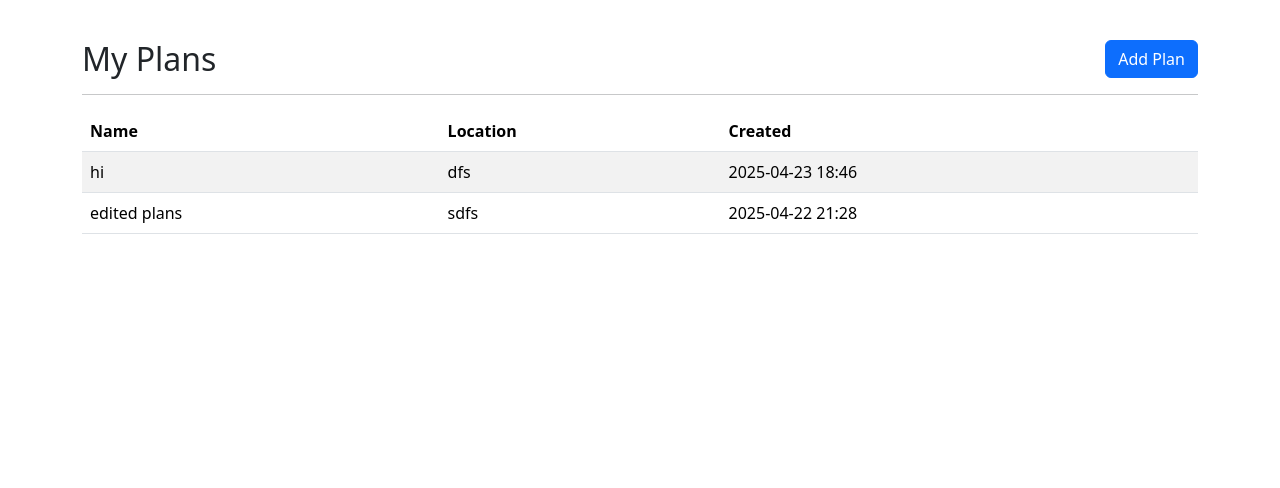
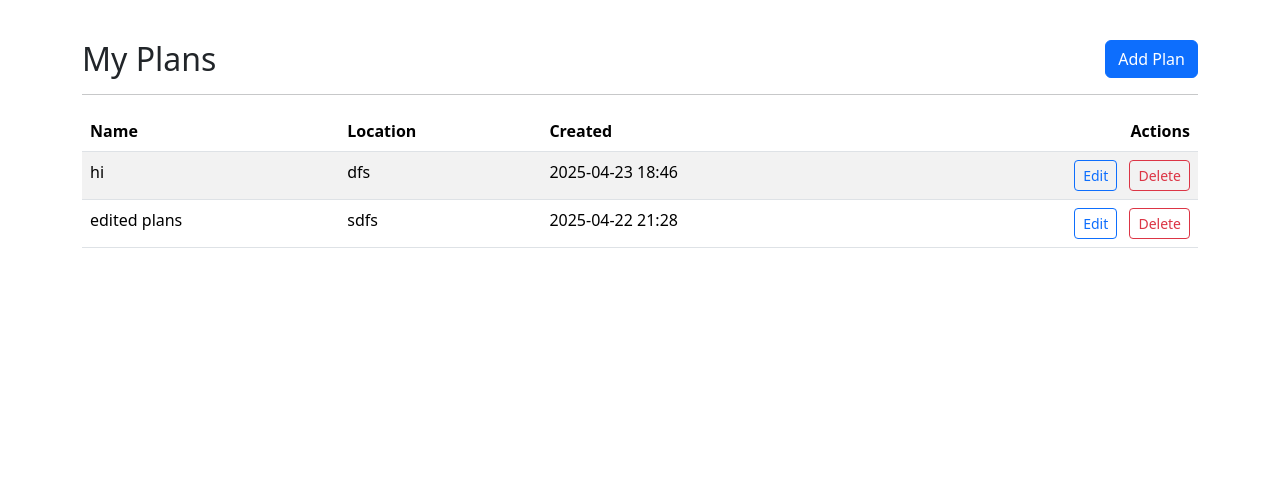
Before and after one commit to fionaing/mygration, a Django app: page /accounts/plans/ in a window 1280 px wide. Shown: the part 82-570 px from the top of the page. Run offline with Django 5.2, Linux system fonts and the light colour scheme; a user stored in the database is signed in; data comes from the database, SQL or seed files in the repository; both versions use the stored data as it was after the commit; some libraries are stand-ins or nearby versions.

Commit message:
each plan now has a edit or delete button allowing the user to modify as they wish

```diff
--- a/accounts/templates/accounts/plans.html
+++ b/accounts/templates/accounts/plans.html
@@ -3,7 +3,6 @@
 <div class="container py-4">
   <div class="row mt-3">
     <div class="col mx-auto mb-3">
-
 
       <div class="d-flex justify-content-between align-items-center">
         <h2 class="mb-0">My Plans</h2>
@@ -17,9 +16,10 @@
         <table class="table table-striped">
           <thead>
             <tr>
-              <th scope="col">Name</th>
-              <th scope="col">Location</th>
-              <th scope="col">Created</th>
+              <th>Name</th>
+              <th>Location</th>
+              <th>Created</th>
+              <th class="text-end">Actions</th>
             </tr>
           </thead>
           <tbody>
@@ -28,6 +28,23 @@
                 <td>{{ plan.name }}</td>
                 <td>{{ plan.location }}</td>
                 <td>{{ plan.date|date:"Y-m-d H:i" }}</td>
+
+                <!-- action buttons -->
+                <td class="text-end">
+                  <a href="{% url 'accounts.edit_plan' plan.pk %}"
+                     class="btn btn-sm btn-outline-primary me-2">
+                    Edit
+                  </a>
+
+                  <form action="{% url 'accounts.delete_plan' plan.pk %}"
+                        method="post" class="d-inline">
+                    {% csrf_token %}
+                    <button type="submit"
+                            class="btn btn-sm btn-outline-danger">
+                      Delete
+                    </button>
+                  </form>
+                </td>
               </tr>
             {% endfor %}
           </tbody>
--- a/accounts/urls.py
+++ b/accounts/urls.py
@@ -8,5 +8,7 @@ urlpatterns = [
     path('plans/', views.user_plans, name='accounts.plans'),
     path('reset_password/', views.reset_password, name='accounts.reset_password'),
     path('profile/', views.profile, name='accounts.profile'),
-    path('add_plan/', views.add_plan, name='accounts.add_plan')
+    path('add_plan/', views.add_plan, name='accounts.add_plan'),
+    path('plan/<int:pk>/edit/', views.edit_plan, name="accounts.edit_plan"),
+    path('plan/<int:pk>/delete/', views.delete_plan, name="accounts.delete_plan"),
 ]
--- a/accounts/views.py
+++ b/accounts/views.py
@@ -1,4 +1,4 @@
-from django.shortcuts import render
+from django.shortcuts import render, get_object_or_404
 from django.contrib.auth import login as auth_login, authenticate, logout as auth_logout
 from django.contrib.auth.forms import SetPasswordForm
 from .forms import CustomUserCreationForm, CustomErrorList, PlanForm
@@ -125,3 +125,23 @@ def add_plan(request):
         form = PlanForm()
 
     return render(request, "accounts/add_plan.html", {"form": form})
+
+@login_required
+def edit_plan(request, pk):
+    plan = get_object_or_404(Plan, pk=pk, user=request.user)
+    if request.method == "POST":
+        form = PlanForm(request.POST, request.FILES, instance=plan)
+        if form.is_valid():
+            form.save()
+            return redirect("accounts.plans")
+    else:
+        form = PlanForm(instance=plan)
+    return render(request, "accounts/add_plan.html",
+                  {"form": form, "editing": True})
+
+@login_required
+def delete_plan(request, pk):
+    plan = get_object_or_404(Plan, pk=pk, user=request.user)
+    if request.method == "POST":
+        plan.delete()
+    return redirect("accounts.plans")
```
Also changed, not shown: accounts/templates/accounts/add_plan.html (+6 -5 lines), db.sqlite3, plan_images/domainModelDiagram_d09zO6D.webp (added).
